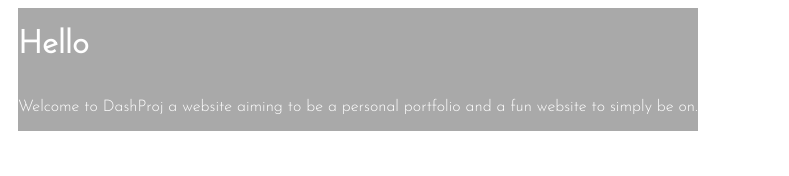
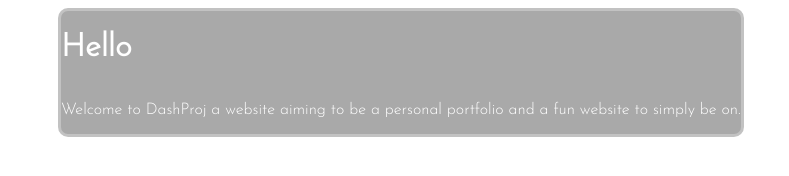
Before and after one commit to Enterausername12345678/DashProj, a plain HTML site: page index.html in a window 1280 px wide. Shown: the whole page, without its empty margins (0-789 px from the left). Drawn offline with Linux system fonts and the light colour scheme; a web font is replaced by a local one.

Commit message:
adding to style

```diff
--- a/style.css
+++ b/style.css
@@ -7,9 +7,11 @@ body {
     background: solid, fixed;
     background-color: #2a2a2a;
     opacity: 0.4;
-    margin-left: 10px;
-    margin-right: 10px;
+    margin-left: 50px;
+    margin-right: 50px;
     display: inline-grid;
+    border: solid dimgrey;
+    border-radius: 10px;
 }
 
 p {
```
